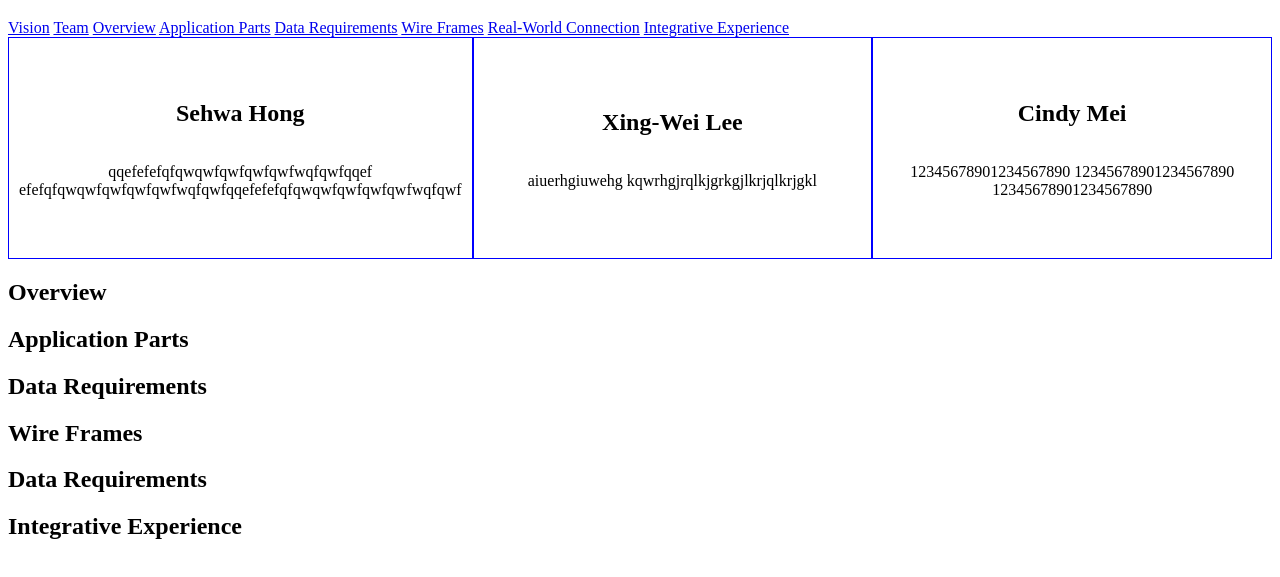
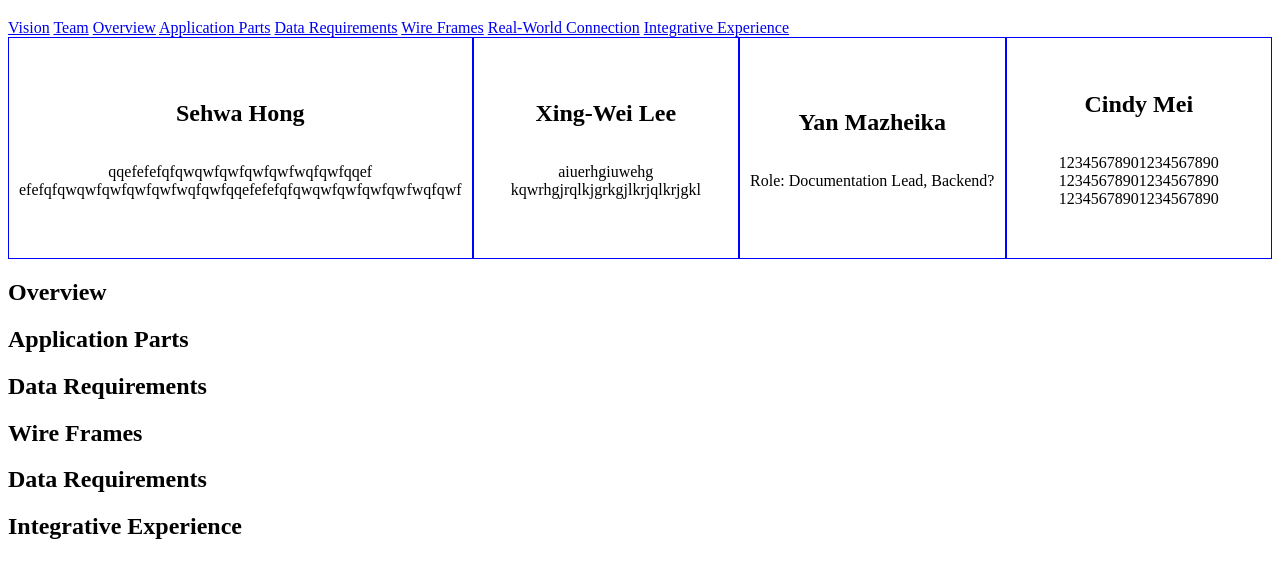
Before and after one commit to 1985lxw/CS326_Milestone1, a website: page src/docs/milestone-01/index.html in a window 1280 px wide. Shown: the part 61-638 px from the top of the page. Drawn offline with Linux system fonts and the light colour scheme.

Commit message:
added a module for yan

```diff
--- a/src/docs/milestone-01/index.html
+++ b/src/docs/milestone-01/index.html
@@ -47,6 +47,10 @@
           <p>aiuerhgiuwehg kqwrhgjrqlkjgrkgjlkrjqlkrjgkl</p>
         </div>
         <div class="member">
+          <h2>Yan Mazheika</h2>
+          <p>Role: Documentation Lead, Backend?</p>
+        </div>
+        <div class="member">
           <h2>Cindy Mei</h2>
           <p>12345678901234567890 12345678901234567890 12345678901234567890</p>
         </div>
--- a/src/docs/milestone-01/styles.css
+++ b/src/docs/milestone-01/styles.css
@@ -1,6 +1,6 @@
 #team{
     display: grid;
-    grid-template-columns: repeat(3, 1fr);
+    grid-template-columns: repeat(4, 1fr);
     justify-content: center;
 
 }
```
Also changed, not shown: package.json (+23 -4 lines), 1 other file.
